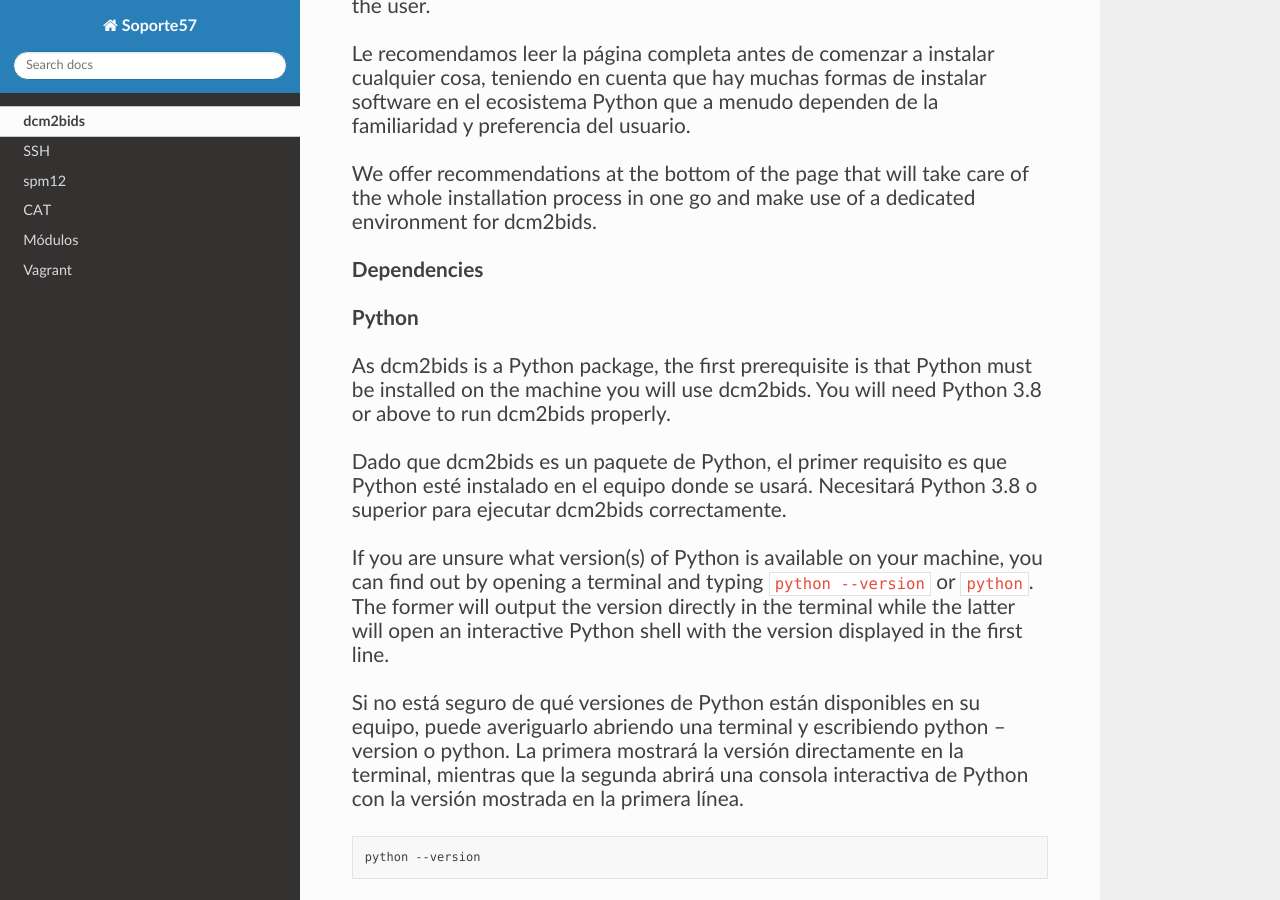
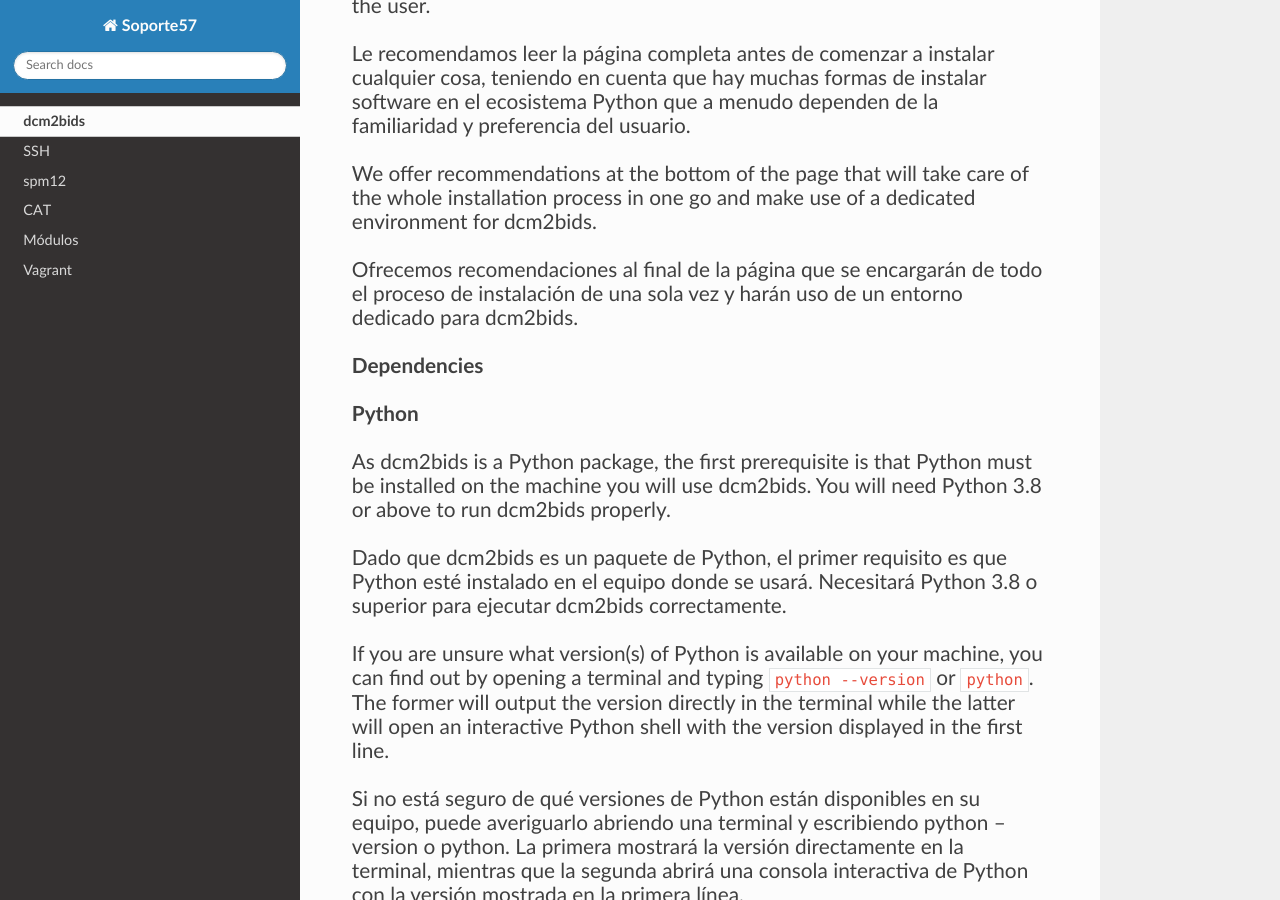
Before and after one commit to matecom57/santosg57-soporte, a Sphinx documentation site: the page built from docs/source/dcm2bids/dcm2bids.rst, in a window 1280 px wide and 900 px high, scrolled down 525 px. Built offline with Sphinx 7.4.7 and the Read the Docs theme 3.1.0, drawn with Linux system fonts in a browser that asks for light colours.

Commit message:
Test comité

```diff
--- a/docs/source/dcm2bids/dcm2bids.rst
+++ b/docs/source/dcm2bids/dcm2bids.rst
@@ -20,6 +20,8 @@
 We offer recommendations at the bottom of the page that will take care of the whole installation process in one go and make use of a
 dedicated environment for dcm2bids.
 
+Ofrecemos recomendaciones al final de la página que se encargarán de todo el proceso de instalación de una sola vez
+y harán uso de un entorno dedicado para dcm2bids.
 
 **Dependencies**
 
```
